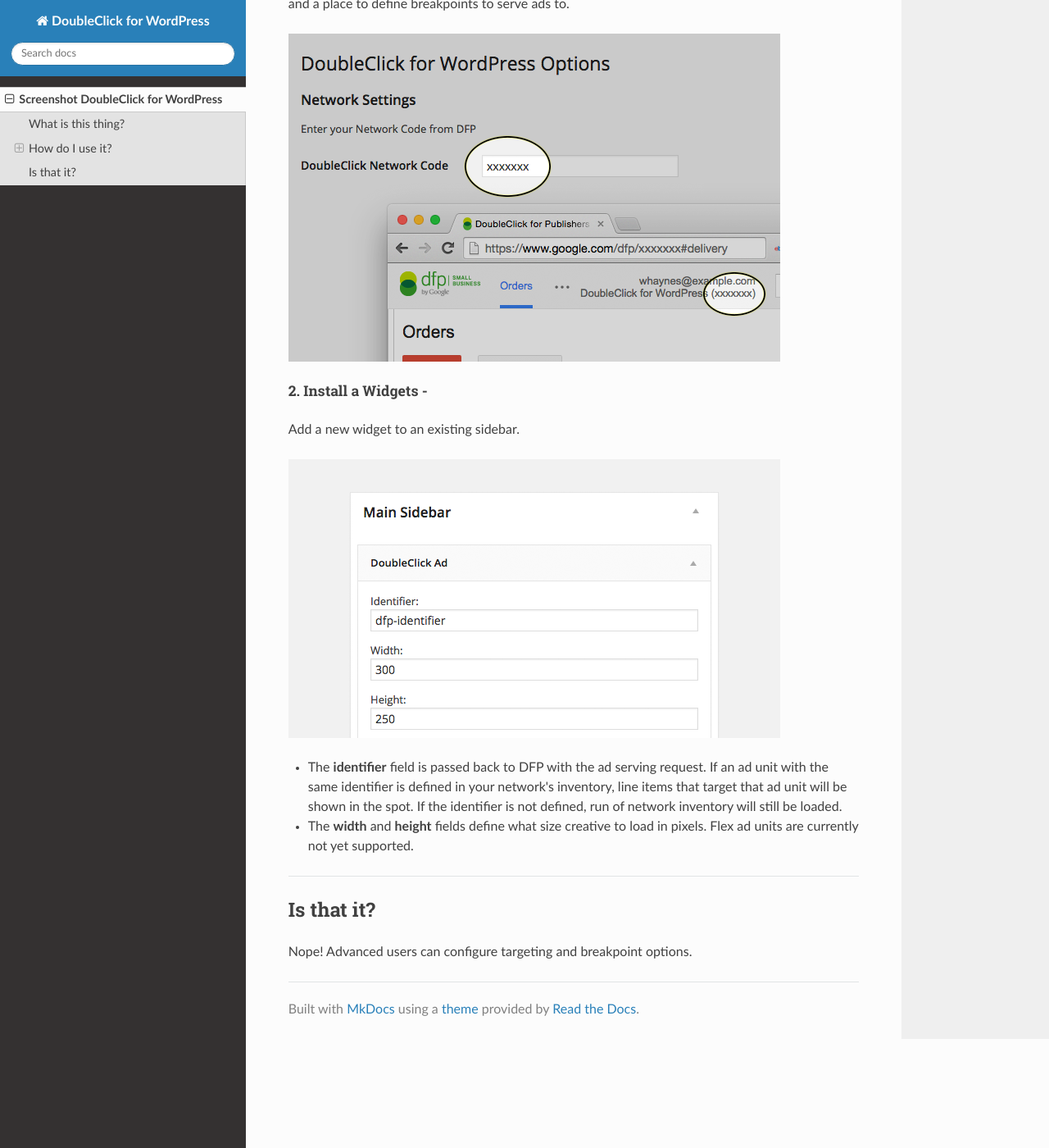
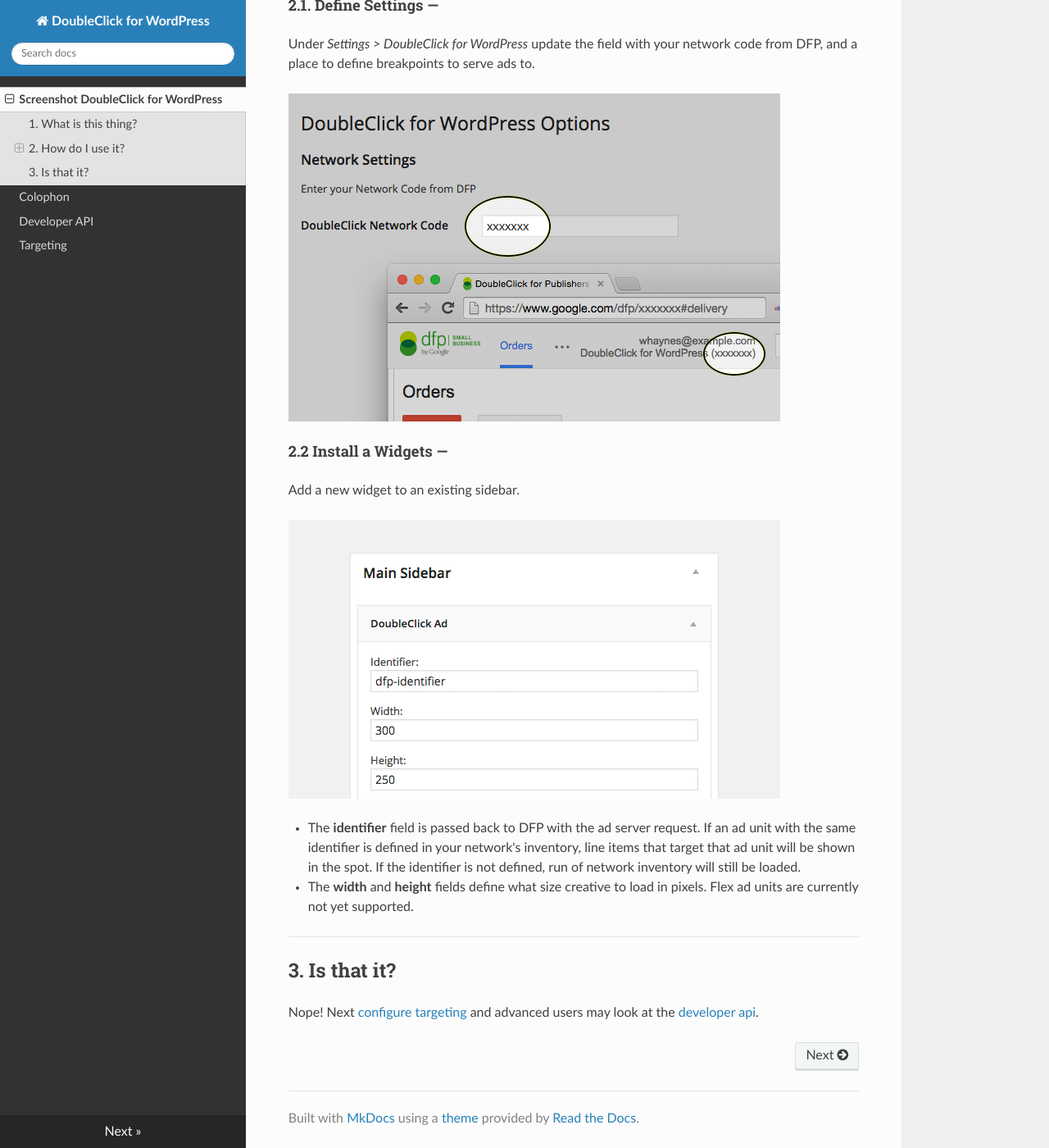
Before and after one commit to INN/doubleclick-for-wp, an MkDocs documentation site: the page built from docs/index.md, in a window 1280 px wide and 1400 px high, scrolled down 724 px. Shown: the whole window at 82% size. Built offline with MkDocs 1.6.1, drawn with Linux system fonts in a browser that asks for light colours; nearby versions of some CDN libraries; some of the changed text lies outside the part shown.

Commit message:
targeting docs, developer docs.

```diff
--- a/docs/index.md
+++ b/docs/index.md
@@ -2,9 +2,11 @@
 
 Serve DoubleClick ads natively in WordPress. Built to make serving responsive ads easy.
 
+Built by the [Institute for Nonprofit News](http://inn.org/), DoubleClick for WordPress works with [Project Largo](http://largoproject.org/) or any standalone WordPress blog.
+
 * * *
 
-## What is this thing?
+## 1. What is this thing?
 
 This WordPress plugin gives site administrators an easy way to serve DFP inventory on their WordPress site.
 
@@ -12,29 +14,28 @@ Implementing is simple. Configure your network code and input your identifiers.
 
 * * *
 
-## How do I use it?
+## 2. How do I use it?
 
 For the most basic integration, only two steps are necessary.
 
-##### __1. Define Settings__ —
+#### __2.1. Define Settings__ —
 
-Under Settings > DoubleClick for WordPress update the field with your network code from DFP, and a place to define breakpoints to serve ads to.
+Under _Settings > DoubleClick for WordPress_ update the field with your network code from DFP, and a place to define breakpoints to serve ads to.
 
 ![Screenshot](img/network-code.png)
 
-##### __2. Install a Widgets__ -
+#### __2.2 Install a Widgets__ —
 
 Add a new widget to an existing sidebar.
 
-
 ![Screenshot](img/widget.png)
 
- * The __identifier__ field is passed back to DFP with the ad serving request. If an ad unit with the same identifier is defined in your network's inventory, line items that target that ad unit will be shown in the spot. If the identifier is not defined, run of network inventory will still be loaded.
+ * The __identifier__ field is passed back to DFP with the ad server request. If an ad unit with the same identifier is defined in your network's inventory, line items that target that ad unit will be shown in the spot. If the identifier is not defined, run of network inventory will still be loaded.
 
  * The __width__ and __height__ fields define what size creative to load in pixels. Flex ad units are currently not yet supported.
 
 * * *
 
-## Is that it?
+## 3. Is that it?
 
-Nope! Advanced users can configure targeting and breakpoint options.
+Nope! Next [configure targeting](targeting/) and advanced users may look at the [developer api](developer-api/).
```
Also changed, not shown: docs/Colophon.md (added, +9 -0 lines), docs/Developer-API.md (added, +79 -0 lines), docs/Targeting.md (added, +89 -0 lines), readme.md (+3 -158 lines), docs/img/create-key.png (added), docs/img/custom-criteria.png (added), docs/img/key-values.png (added), docs/img/name-key.png (added), docs/img/targeting.png (added), mkdocs.yml (line endings or trailing spaces).
